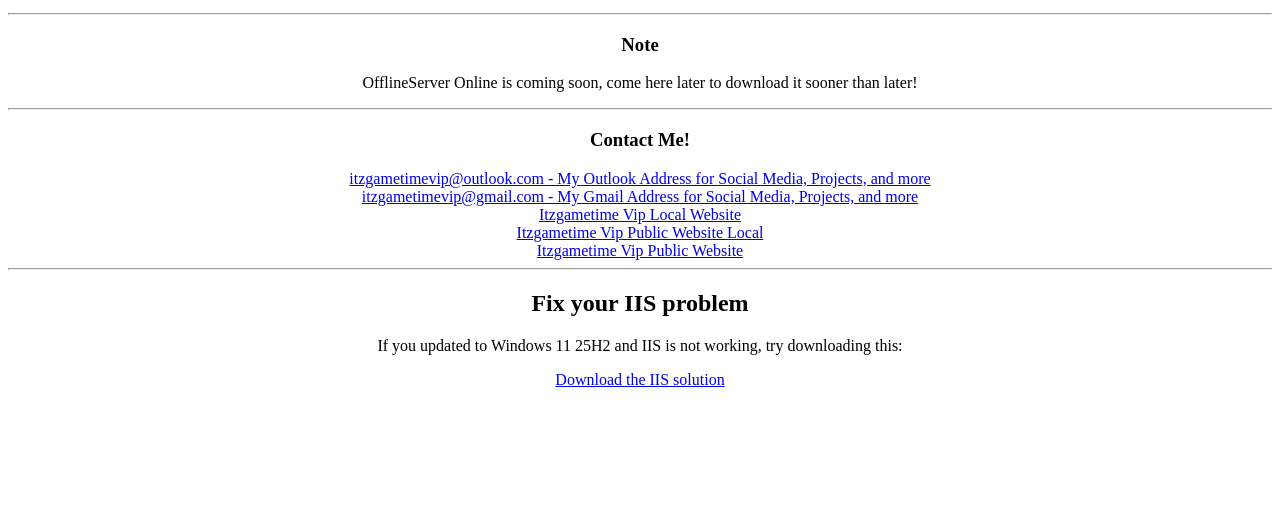
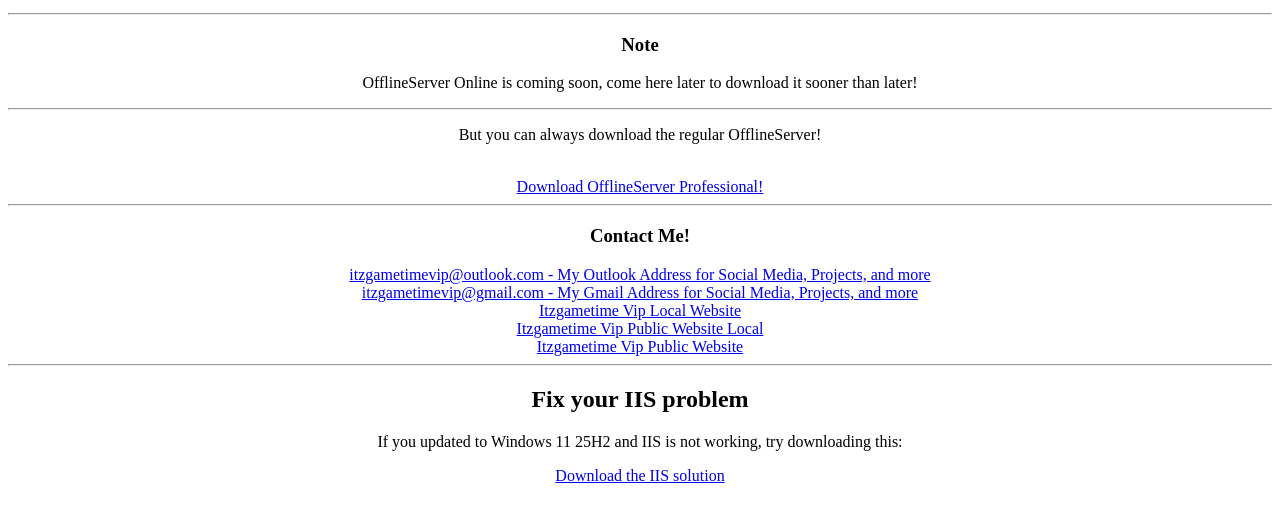
Before and after one commit to Mark6132014/offlineserver, a plain HTML site: page online/index.html in a window 1280 px wide. Shown: the part 101-620 px from the top of the page. Drawn offline with Linux system fonts and the light colour scheme.

Commit message:
Update index.html

```diff
--- a/online/index.html
+++ b/online/index.html
@@ -18,6 +18,10 @@
         <h3>Note</h3>
         <p>OfflineServer Online is coming soon, come here later to download it sooner than later!</p>
         <hr>
+        <p>But you can always download the regular OfflineServer!</p>
+        <br>
+        <a href="../OfflineServer Professional.zip">Download OfflineServer Professional!</a>
+        <hr>
         <h3>
             Contact Me!
         </h3>
@@ -37,7 +41,7 @@
         <p>
             If you updated to Windows 11 25H2 and IIS is not working, try downloading this:
         </p>
-        <a href="FixIIS25H2.zip">Download the IIS solution</a>
+        <a href="../FixIIS25H2.zip">Download the IIS solution</a>
     </center>
 </body>
 </html>
```
